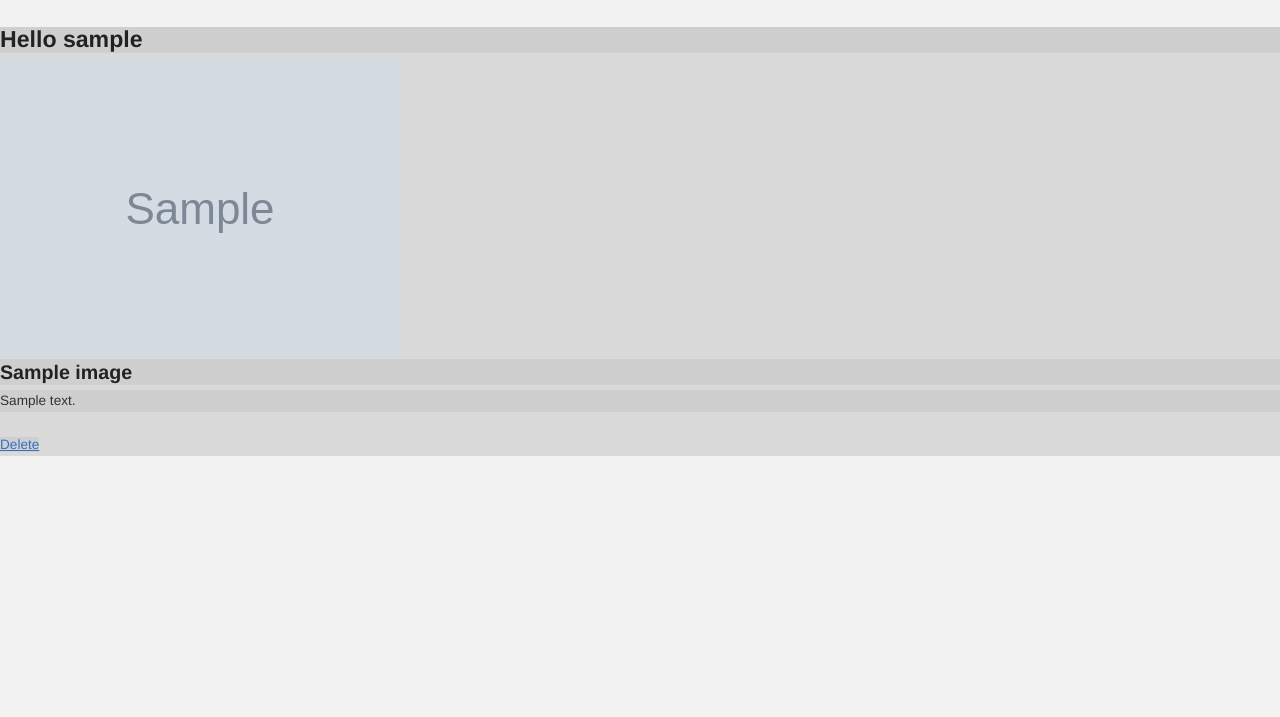
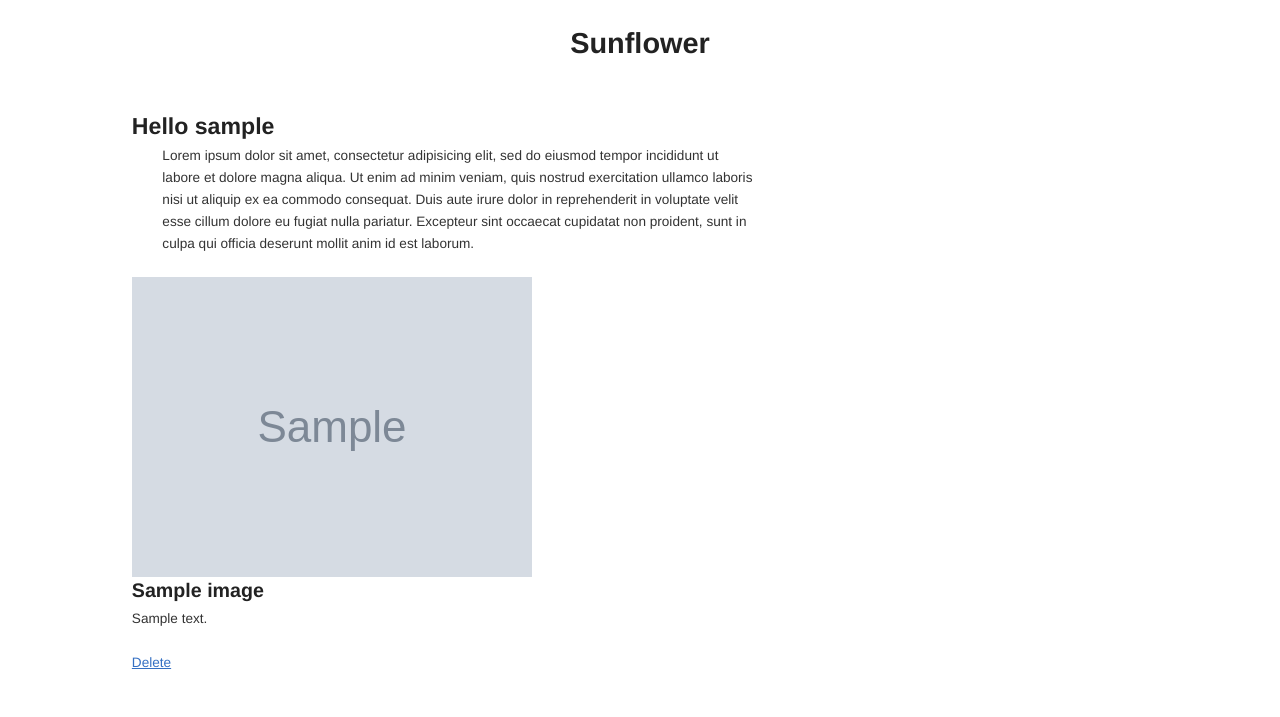
Before and after one commit to exaroth/sunflower, a Django app: template templates/auth/account_info.html in a window 1280 px wide. Shown: the top 717 px of the page. Run offline with Django 3.2, Linux system fonts and the light colour scheme; the template is opened without the code that fills it: most values are stand-ins (such as "Sample title", 1, 10 or a date in 2020); grey boxes marked "Sample" are stand-in pictures; parts of the project's set-up code (start-up, migrations or seed data) failed here and were passed over.

```diff
--- /dev/null
+++ b/static/css/less/_partials/account.less
@@ -0,0 +1,5 @@
+// Styles related to account view
+
+#account-wrapper-inner {
+	margin-top: 4em;
+}
--- a/static/css/less/main.less
+++ b/static/css/less/main.less
@@ -1,6 +1,9 @@
+// Main less file
+
 @import "utils.less";
 @import "_partials/layout.less";
 @import "_partials/index.less";
+@import "_partials/account.less";
 
 
-.edit();
+// .edit();
--- a/static/css/styles.css
+++ b/static/css/styles.css
@@ -7,15 +7,36 @@
 #main-wrapper {
   margin-top: 2em;
 }
+@media screen and (max-width: 750px) {
+  #main-wrapper {
+    margin-top: 0;
+  }
+}
+.title-link {
+  text-align: center;
+}
 .nav-item {
   width: 100%;
   color: red;
   display: inline !important;
+  font-size: 13px;
 }
 .nav-item > a {
-  text-align: center;
+  color: #333333 !important;
 }
-* {
-  background: #eee !important;
-  background: rgba(0, 0, 0, 0.05) !important;
+.nav-item > a:active,
+.nav-item > a:hover {
+  color: #4d4d4d !important;
 }
+#navigation {
+  margin: 4em 2em 0 0;
+}
+#navigation hr {
+  width: 70%;
+}
+#index-images-list {
+  padding-top: 4em;
+}
+#account-wrapper-inner {
+  margin-top: 4em;
+}
--- a/templates/auth/account_info.html
+++ b/templates/auth/account_info.html
@@ -8,7 +8,16 @@
 
 {% block content %}
 
+<div id="account-wrapper" class="unit-80 unit-centered">
+		<h1 class="title-link">Sunflower</h1>
+
+	<div id="account-wrapper-inner" class="units-row">
+
+
 		<h2>Hello {{ user_details.username }}</h2>
+		<div id="account-settings-panel" class="unit-60">
+		<p>Lorem ipsum dolor sit amet, consectetur adipisicing elit, sed do eiusmod tempor incididunt ut labore et dolore magna aliqua. Ut enim ad minim veniam, quis nostrud exercitation ullamco laboris nisi ut aliquip ex ea commodo consequat. Duis aute irure dolor in reprehenderit in voluptate velit esse cillum dolore eu fugiat nulla pariatur. Excepteur sint occaecat cupidatat non proident, sunt in culpa qui officia deserunt mollit anim id est laborum.</p>
+		</div>
 		{% if additional %}
 		<img src="{{ additional_info.avatar.url }}" alt="Your avatar" />
 		<p><strong>Your homepage: </strong>{{ additional_info.homepage }}</p>
@@ -31,6 +40,11 @@
 
 		{% endif %}
 
+	</div>
+
+</div>
+
+
 
 
 
--- a/templates/index.html
+++ b/templates/index.html
@@ -20,7 +20,6 @@
 
 		<div class="picture-frame">
 			<a href="{% url 'image_detail' pk=image.pk  %}"><img src="{{ image.thumb.url }}" alt="{{ image.title }}" /></a>
-	<a href="{% url 'image_delete' pk=image.pk %}">Delete</a>
 		</div>
 
 		{% endfor %}
@@ -34,6 +33,8 @@
 
 	{% endif %}
 
+
+
 </div>
 
 
--- a/templates/partials/navbar.html
+++ b/templates/partials/navbar.html
@@ -23,7 +23,7 @@
 			<li class="nav-item">
 			<a href="{% url 'image_upload' %}">Upload Image</a>
 			</li>
-
 		</ul>
+		<hr  align="left"/>
 
 </div>
```
Also changed, not shown: static/css/less/_partials/index.less (+18 -1 lines), static/css/less/_partials/layout.less (+9 -1 lines). Lines whose indentation alone changed are shown as unchanged.
